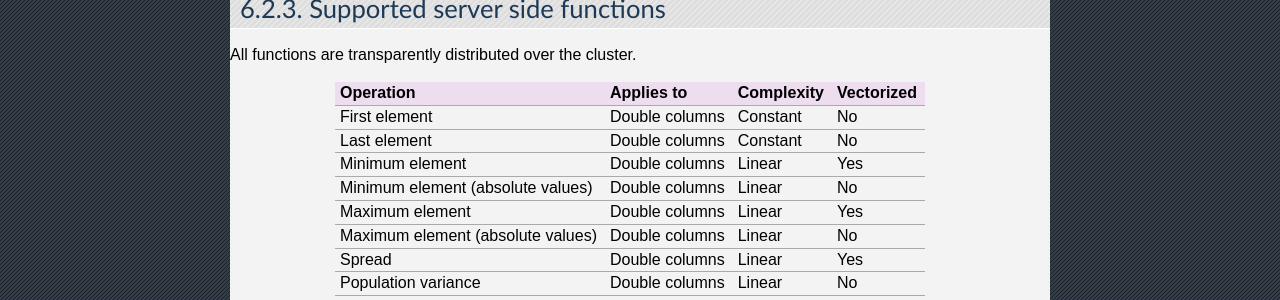
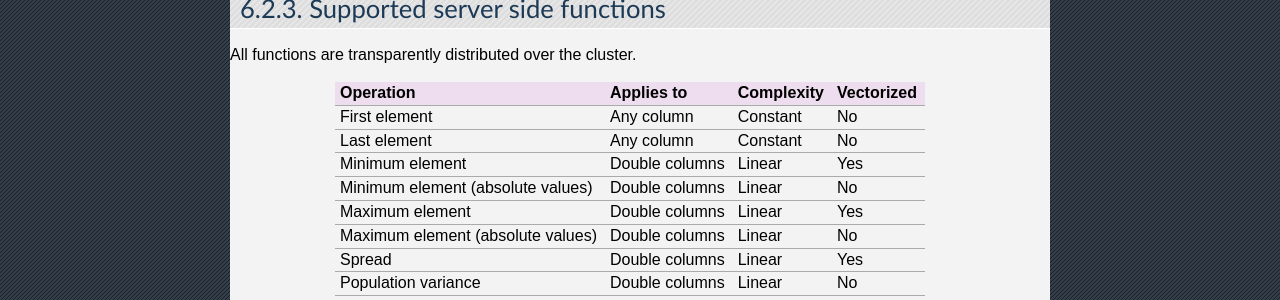
Before and after one commit to iltommi/qdb-documentation, a Sphinx documentation site: the page built from source/api/time_series.rst, in a window 1280 px wide and 900 px high, scrolled down 2329 px. Shown: the part 152-452 px from the top of the window. Built offline with Sphinx 7.4.7, drawn with Linux system fonts in a browser that asks for light colours.

Commit message:
Fix first and last aggregations.

```diff
--- a/source/api/time_series.rst
+++ b/source/api/time_series.rst
@@ -114,9 +114,9 @@ All functions are transparently distributed over the cluster.
  +-----------------------------------+----------------+------------+------------+
  | Operation                         | Applies to     | Complexity | Vectorized |
  +===================================+================+============+============+
- | First element                     | Double columns | Constant   | No         |
+ | First element                     | Any column     | Constant   | No         |
  +-----------------------------------+----------------+------------+------------+
- | Last element                      | Double columns | Constant   | No         |
+ | Last element                      | Any column     | Constant   | No         |
  +-----------------------------------+----------------+------------+------------+
  | Minimum element                   | Double columns | Linear     | Yes        |
  +-----------------------------------+----------------+------------+------------+
```
